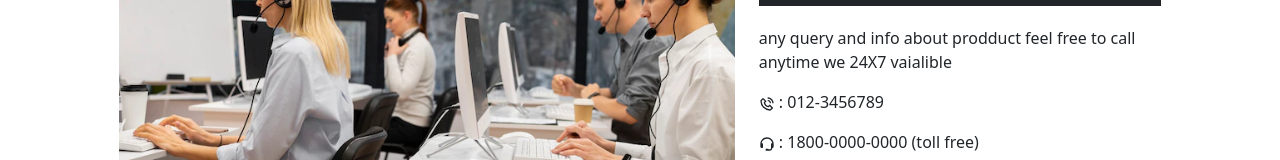
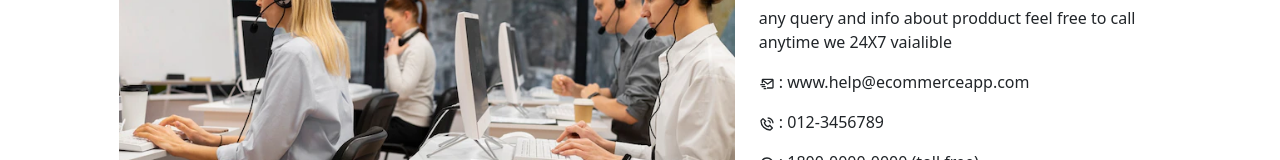
Before and after one commit to champmahfuz/Champ-Commerce-Frontend, a React (Create React App) app: page /contact in a window 1280 px wide. Shown: the part 285-445 px from the top of the page. Built offline with nearby package versions, Linux system fonts and the light colour scheme; no server answers.

Commit message:
added mail

```diff
--- a/src/pages/Conatct.js
+++ b/src/pages/Conatct.js
@@ -18,9 +18,9 @@
                         any query and info about prodduct feel free to call anytime we 24X7
                         vaialible
                     </p>
-                    {/* <p className="mt-3">
+                    <p className="mt-3">
                         <BiMailSend /> : www.help@ecommerceapp.com
-                    </p> */}
+                    </p>
                     <p className="mt-3">
                         <BiPhoneCall /> : 012-3456789
                     </p>
```
